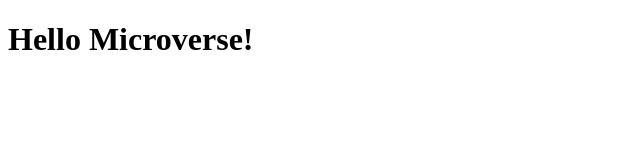
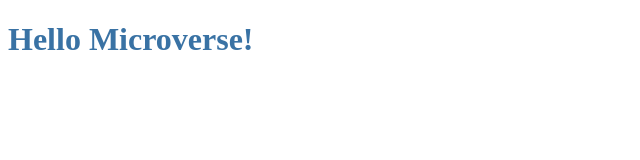
Before and after one commit to manq2010/Hello-world, a website: page index.html in a window 1280 px wide. Shown: the whole page, without its empty margins (0-640 px from the left). Drawn offline with Linux system fonts and the light colour scheme.

Commit message:
Add index.css file to style the header

```diff
--- /dev/null
+++ b/index.css
@@ -0,0 +1,3 @@
+.header {
+    color: #3972a4;
+}
--- a/index.html
+++ b/index.html
@@ -5,11 +5,12 @@
     <meta charset="UTF-8">
     <meta http-equiv="X-UA-Compatible" content="IE=edge">
     <meta name="viewport" content="width=device-width, initial-scale=1.0">
+    <link rel="stylesheet" href="index.css">
     <title>Hello Microverse</title>
 </head>
 
 <body>
-    <h1>Hello Microverse!</h1>
+    <h1 class="header">Hello Microverse!</h1>
 </body>
 
 </html>
```
Also changed, not shown: README.md.
